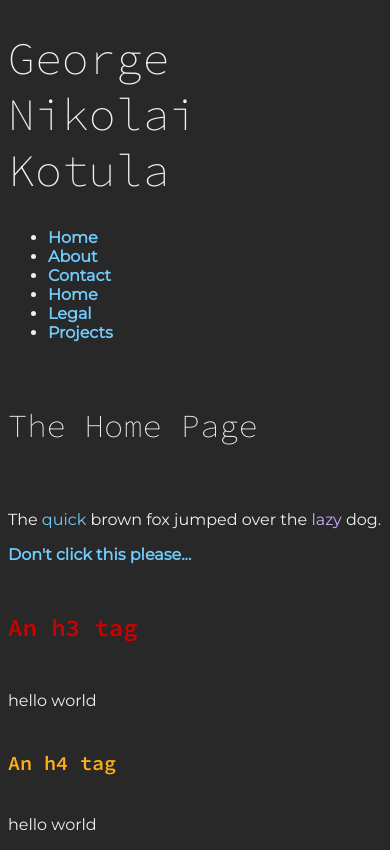
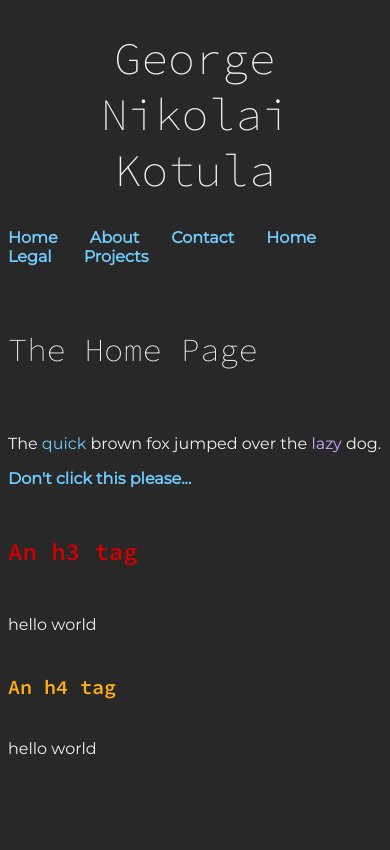
Before and after one commit to Weikardzaena/my-website, an Angular app: page /home in a window 390 px wide. Built offline with nearby package versions, Linux system fonts and the light colour scheme.

Commit message:
2: Tweak navbar CSS
This is the final "Theme" commit.  The rest of the visual styling is reactive to
mobile vs desktop.

```diff
--- a/src/app/app.component.css
+++ b/src/app/app.component.css
@@ -0,0 +1,40 @@
+#content-wrapper {
+    margin: 0 auto;
+    width: 100%;
+}
+
+#content h1 {
+    text-align: center;
+}
+
+#navbar {
+    width: 100%;
+}
+
+#navbar ul {
+    list-style: none;
+    padding: 0;
+}
+
+#navbar li {
+    display: inline-block;
+    margin-right: 2em;
+}
+
+#navbar li:last-of-type {
+    margin-right: 0;
+}
+
+@media screen and (min-width: 56em) {
+    #content-wrapper {
+        width: 50em;
+    }
+
+    #navbar {
+        margin: 0 auto;
+    }
+
+    #navbar li {
+        margin-right: 2em;
+    }
+}
--- a/src/app/app.component.html
+++ b/src/app/app.component.html
@@ -1,3 +1,4 @@
+<div id="content-wrapper">
   <div id="content">
     <h1>{{title}}</h1>
     <nav id="navbar">
@@ -7,3 +8,4 @@
     </nav>
     <router-outlet></router-outlet>
   </div>
+</div>
```
Lines whose indentation alone changed are shown as unchanged.
